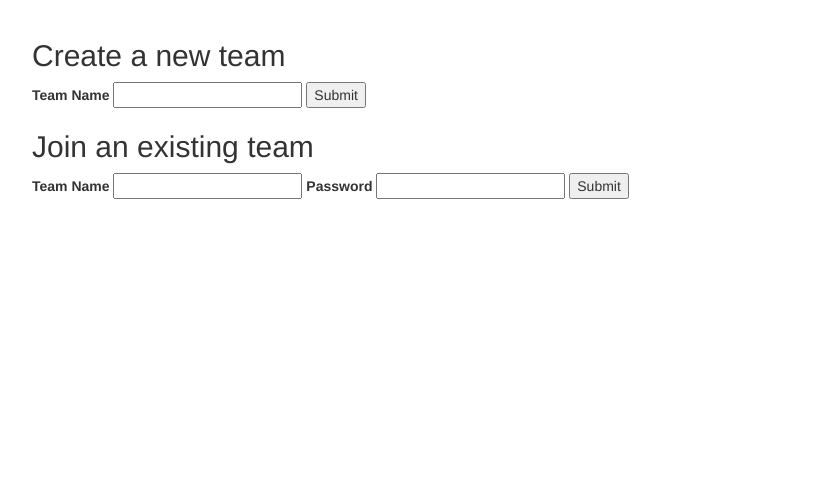
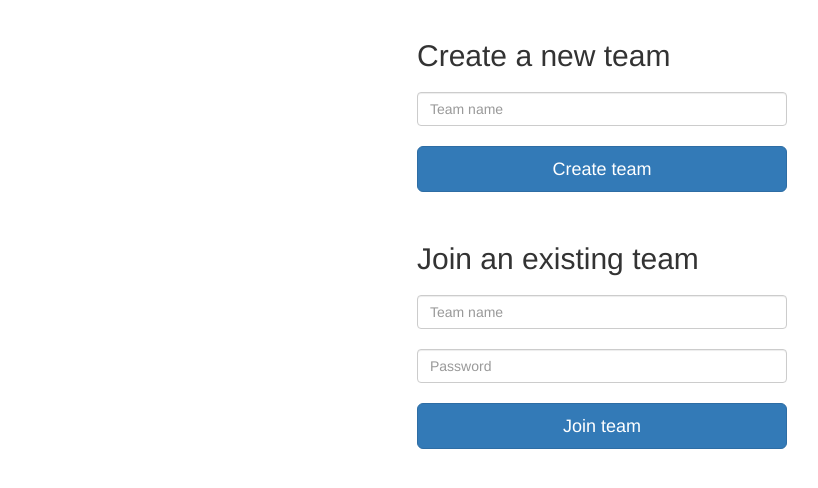
Before and after one commit to CalPolySEC/wrath-ctf-framework, a Flask app: page /login in a window 1280 px wide. Shown: the part 51-539 px from the top of the page, without its empty margins (38-856 px from the left). Run offline with Flask 2, Linux system fonts and the light colour scheme; some libraries are stand-ins or nearby versions.

Commit message:
Style login

```diff
--- a/static/main.css
+++ b/static/main.css
@@ -1 +1,13 @@
-body { padding-top: 70px; }
+body {
+  padding-top: 70px;
+}
+
+.create-form, .existing-form {
+  max-width: 400px;
+  padding: 0 15px;
+  margin: 0 auto 50px;
+}
+
+.create-form > input, .existing-form > input {
+  margin: 20px 0;
+}
--- a/templates/login.html
+++ b/templates/login.html
@@ -1,19 +1,18 @@
 {% extends 'base.html' %}
 
 {% block body %}
-    <h2>Create a new team</h2>
-    <form method="POST" action="{{ url_for('new_team') }}">
-      <label for="new-team-name">Team Name</label>
-      <input id="new-team-name" name="name" type="text">
-      <input type="submit">
+    <form class="create-form" method="POST" action="{{ url_for('new_team') }}">
+      <h2>Create a new team</h2>
+      <label for="new-name" class="sr-only">Team name</label>
+      <input type="text" id="new-name" name="name" class="form-control" placeholder="Team name" required>
+      <button class="btn btn-lg btn-primary btn-block" type="submit">Create team</button>
     </form>
-    <h2>Join an existing team</h2>
-    <form method="POST" action="{{ url_for('auth_team') }}">
-      <input type="hidden">
-      <label for="join-team-name">Team Name</label>
-      <input id="join-team-name" name="name" type="text">
-      <label for="password">Password</label>
-      <input id="password" name="password" type="password">
-      <input type="submit">
+    <form class="existing-form" method="POST" action="{{ url_for('auth_team') }}">
+      <h2>Join an existing team</h2>
+      <label for="existing-name" class="sr-only">Team name</label>
+      <input type="text" id="existing-name" name="name" class="form-control" placeholder="Team name" required>
+      <label for="existing-password" class="sr-only">Password</label>
+      <input type="password" id="existing-password" name="password" class="form-control" placeholder="Password" required>
+      <button class="btn btn-lg btn-primary btn-block" type="submit">Join team</button>
     </form>
 {%- endblock %}
```
